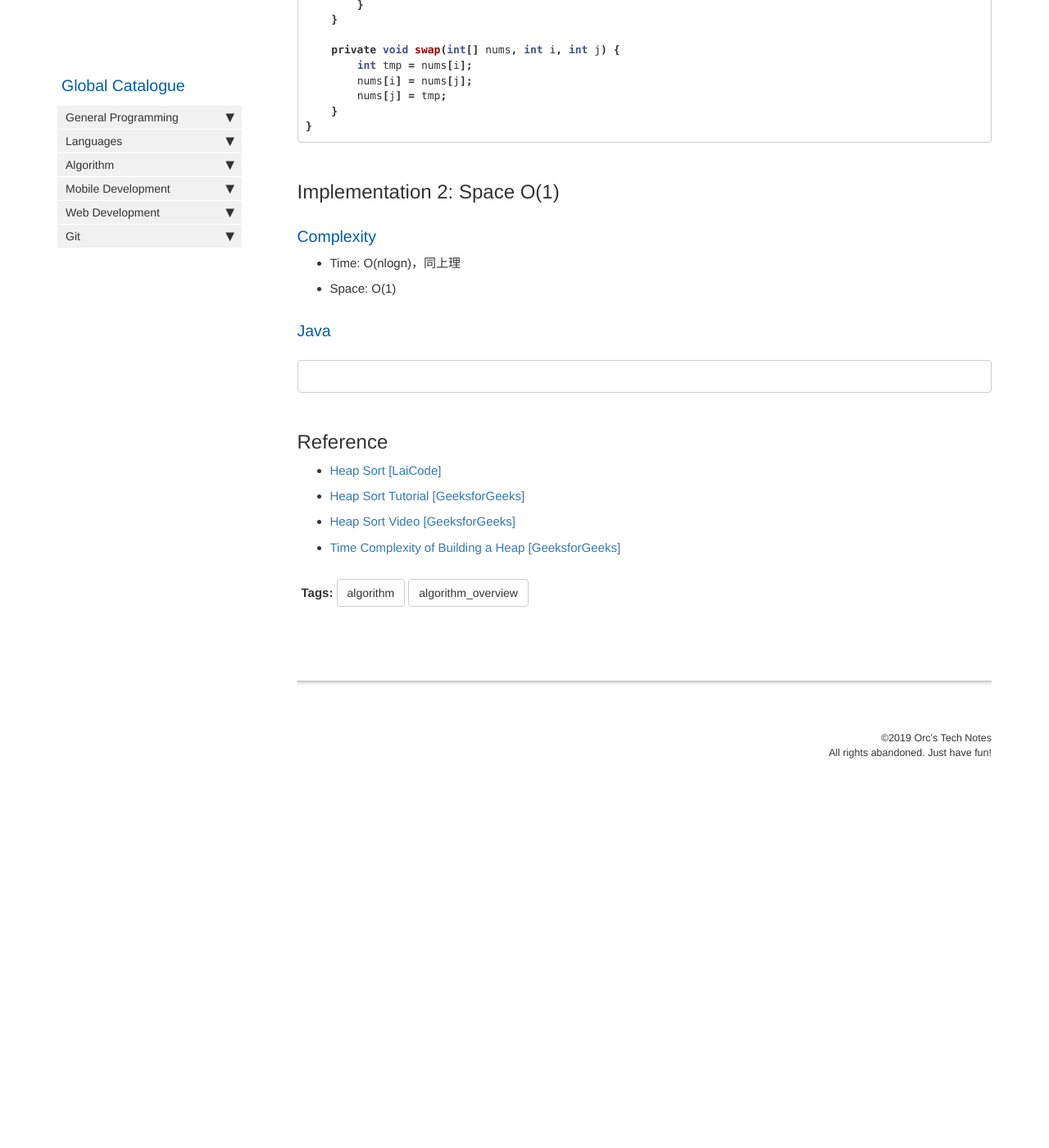
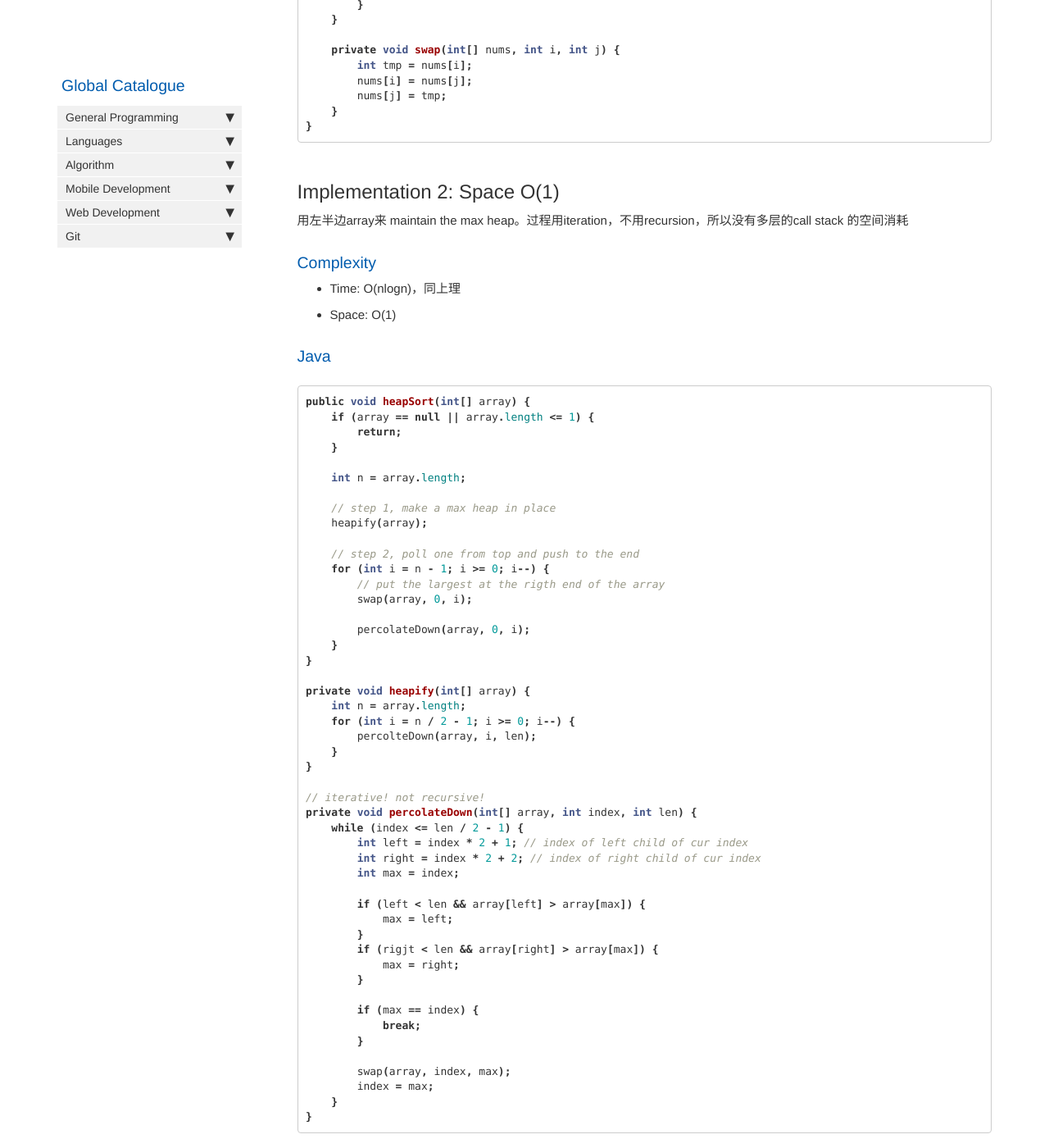
Before and after one commit to HungryOrc/hungryorc.github.io, a Jekyll site: the page built from pages/algorithm/algorithm_heap_sort_and_heapify.md, in a window 1280 px wide and 1400 px high, scrolled down 2095 px. Shown: the whole window at 82% size. Built offline with Jekyll 4.4.1, drawn with Linux system fonts in a browser that asks for light colours; nearby versions of some CDN libraries; comment, search, counter and statistics services are not loaded; before the commit the page ends 3073 px from its top, so only the background shows below that.

Commit message:
Update algorithm_heap_sort_and_heapify.md

````diff
--- a/pages/algorithm/algorithm_heap_sort_and_heapify.md
+++ b/pages/algorithm/algorithm_heap_sort_and_heapify.md
@@ -99,6 +99,7 @@ public class Solution {
 ```
 
 ## Implementation 2: Space O(1)
+用左半边array来 maintain the max heap。过程用iteration，不用recursion，所以没有多层的call stack 的空间消耗
 
 ### Complexity
 * Time: O(nlogn)，同上理
@@ -106,7 +107,54 @@ public class Solution {
 
 ### Java
 ```java
+public void heapSort(int[] array) {
+    if (array == null || array.length <= 1) {
+        return;
+    }
 
+    int n = array.length;
+
+    // step 1, make a max heap in place
+    heapify(array);
+
+    // step 2, poll one from top and push to the end
+    for (int i = n - 1; i >= 0; i--) {
+        // put the largest at the rigth end of the array
+        swap(array, 0, i);
+
+        percolateDown(array, 0, i);
+    }
+}
+
+private void heapify(int[] array) {
+    int n = array.length;
+    for (int i = n / 2 - 1; i >= 0; i--) {
+        percolteDown(array, i, len);
+    }
+}
+
+// iterative! not recursive!
+private void percolateDown(int[] array, int index, int len) {
+    while (index <= len / 2 - 1) {
+        int left = index * 2 + 1; // index of left child of cur index
+        int right = index * 2 + 2; // index of right child of cur index
+        int max = index;
+
+        if (left < len && array[left] > array[max]) {
+            max = left;
+        }
+        if (rigjt < len && array[right] > array[max]) {
+            max = right;
+        }
+
+        if (max == index) {
+            break;
+        }
+
+        swap(array, index, max);
+        index = max;
+    }
+}
 ```
 
 ## Reference
````
